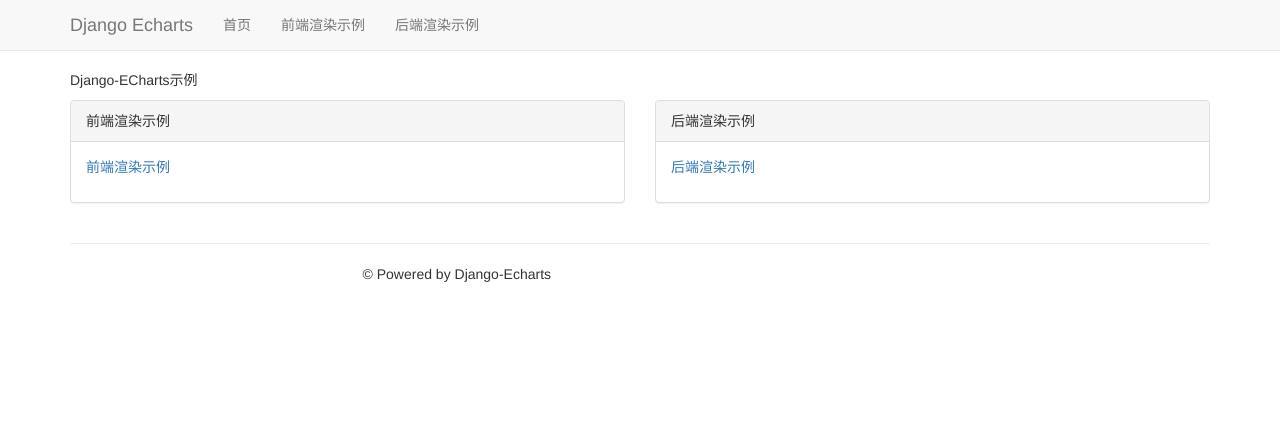
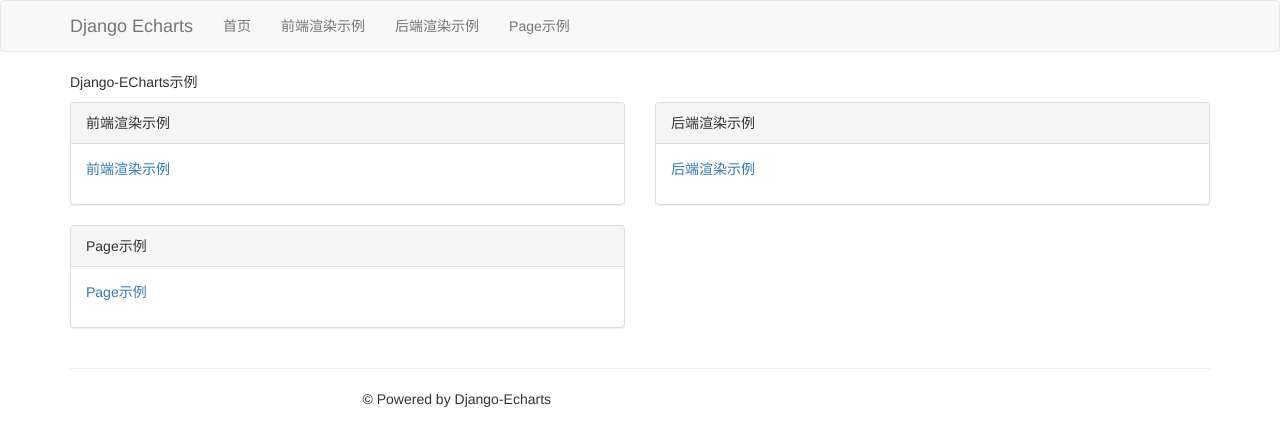
Before and after one commit to kinegratii/django-echarts, a Django app: page / in a window 1280 px wide. Shown: the top 446 px of the page. Run offline with Django 3.2, Linux system fonts and the light colour scheme; some libraries are stand-ins or nearby versions.

Commit message:
Add page demo

```diff
--- a/example/example/urls.py
+++ b/example/example/urls.py
@@ -17,5 +17,6 @@
     url(r'options/simpleKLine/', frontend_views.SimpleKLineView.as_view()),
     url(r'options/simpleMap/', frontend_views.SimpleMapView.as_view()),
     url(r'options/simplePie/', frontend_views.SimplePieView.as_view()),
+    url(r'page_demo/', backend_views.PageDemoView.as_view()),
     url(r'^demo/', include(demo_urls))
 ]
--- a/example/templates/base.html
+++ b/example/templates/base.html
@@ -12,33 +12,34 @@
     {% endblock %}
 
 </head>
-<body style="padding-top: 70px;">
+<body>
 
 
-<nav class="navbar navbar-default navbar-fixed-top">
+<nav class="navbar navbar-default">
     <div class="container">
+        <!-- Brand and toggle get grouped for better mobile display -->
         <div class="navbar-header">
-            <button type="button" class="navbar-toggle collapsed" data-toggle="collapse" data-target="#navbar"
-                    aria-expanded="false" aria-controls="navbar">
+            <button type="button" class="navbar-toggle collapsed" data-toggle="collapse"
+                    data-target="#bs-example-navbar-collapse-1" aria-expanded="false">
                 <span class="sr-only">Toggle navigation</span>
                 <span class="icon-bar"></span>
                 <span class="icon-bar"></span>
                 <span class="icon-bar"></span>
             </button>
             <a class="navbar-brand" href="/">Django Echarts</a>
+        </div>
 
+        <!-- Collect the nav links, forms, and other content for toggling -->
+        <div class="collapse navbar-collapse" id="bs-example-navbar-collapse-1">
             <ul class="nav navbar-nav">
                 <li><a href="/">首页</a></li>
                 <li><a href="/frontend_charts_list/">前端渲染示例</a></li>
                 <li><a href="/backend_charts_list/">后端渲染示例</a></li>
+                <li><a href="/page_demo/">Page示例</a></li>
             </ul>
-
-        </div>
-        <!-- /.nav-collapse -->
-    </div>
-    <!-- /.container -->
+        </div><!-- /.navbar-collapse -->
+    </div><!-- /.container-fluid -->
 </nav>
-<!-- /.navbar -->
 
 <div class="container">
     {% block main_content %}
--- a/example/templates/index.html
+++ b/example/templates/index.html
@@ -18,6 +18,14 @@
                 </div>
             </div>
         </div>
+        <div class="col-md-6">
+            <div class="panel panel-default">
+                <div class="panel-heading">Page示例</div>
+                <div class="panel-body">
+                    <p><a href="/page_demo/">Page示例</a></p>
+                </div>
+            </div>
+        </div>
     </div>
 
 {% endblock %}
```
Also changed, not shown: example/demo/backend_views.py (+24 -4 lines), example/templates/page_demo.html (added, +24 -0 lines), example/db.sqlite3.
